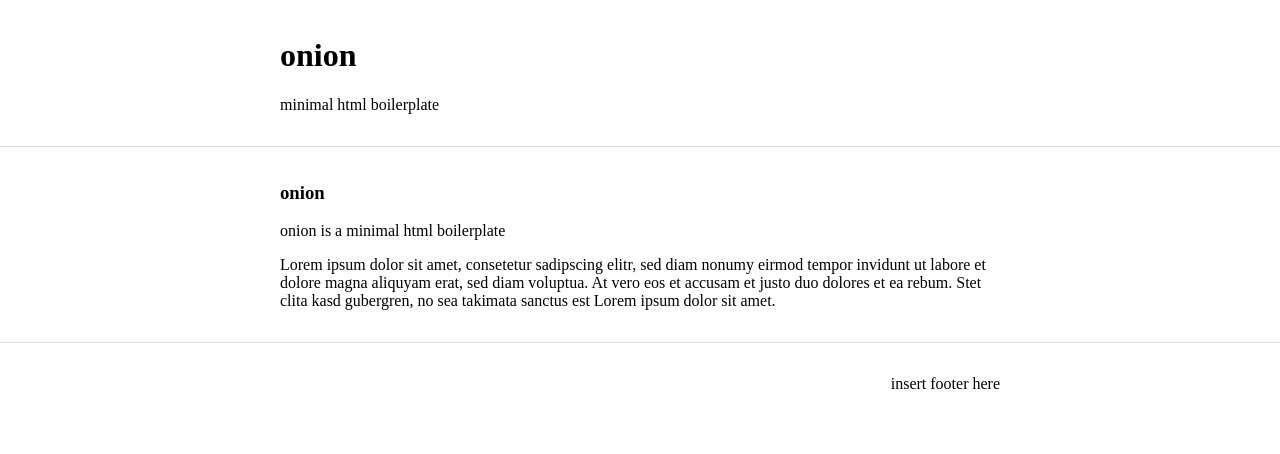
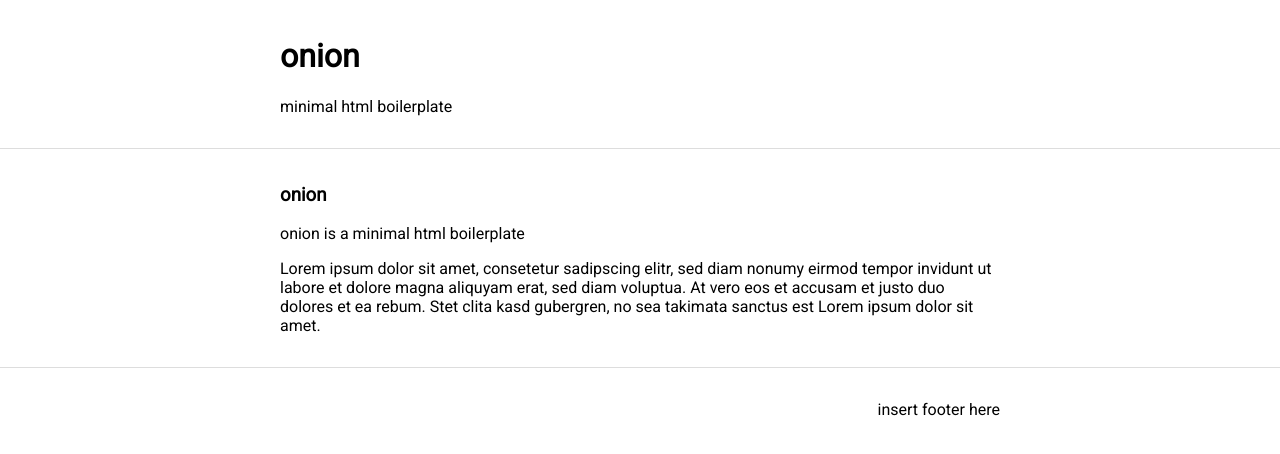
Before and after one commit to onunez177/onion-2, a plain HTML site: page index.html in a window 1280 px wide. Drawn offline with Linux system fonts and the light colour scheme.

Commit message:
change reset.css - I dislike Times New Roman ;)

```diff
--- a/css/reset.css
+++ b/css/reset.css
@@ -1,5 +1,7 @@
+@import url(http://fonts.googleapis.com/css?family=Roboto);
+
 html {
-	font:16px "Times New Roman", serif;
+	font:16px Roboto, Arial, sans-serif;
 }
 
 body {
--- a/index.html
+++ b/index.html
@@ -6,6 +6,7 @@
 		<meta name="viewport" content="width=device-width" />
 		<link rel="stylesheet" type="text/css" href="css/reset.css" />
 		<link rel="stylesheet" type="text/css" href="css/structure.css" />
+		<link rel="stylesheet" type="text/css" href="css/typography.css" />
 	</head>
 	<body>
 		<header>
```
